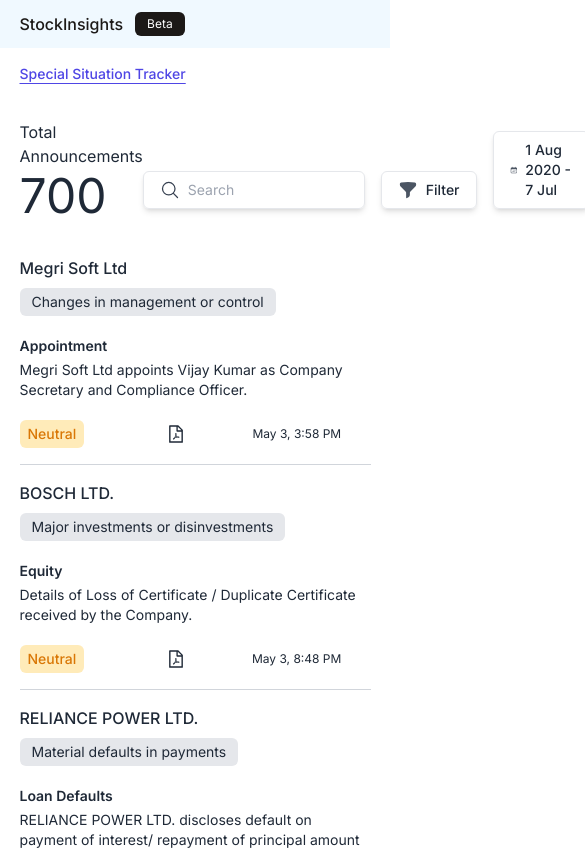
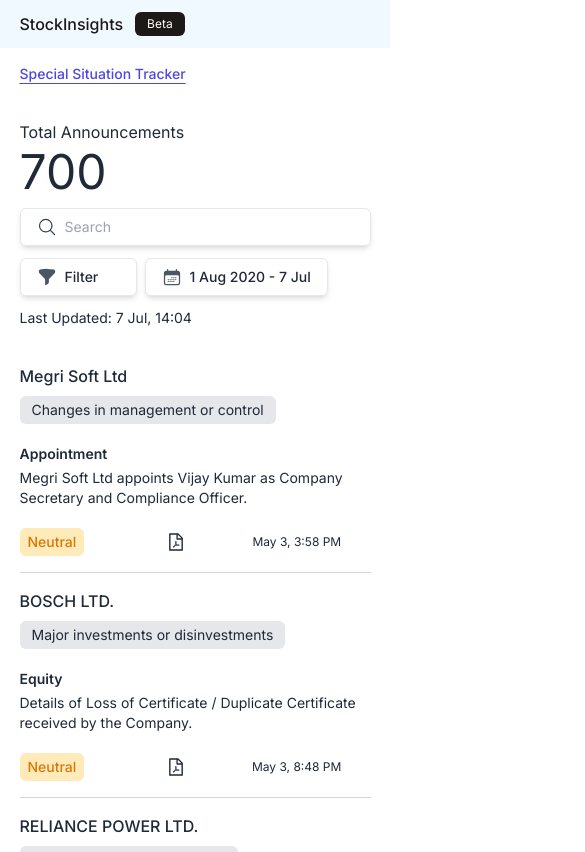
Before and after one commit to dibkb/stockInsights-assignment, a React (Vite) app: page /announcement in a window 390 px wide. Shown: the top 852 px of the page, 585 px wide, since content can reach past the window. Built offline with nearby package versions, Linux system fonts and the light colour scheme; no server answers.

Commit message:
mobile responsive

```diff
--- a/src/components/Announcementcomp.tsx
+++ b/src/components/Announcementcomp.tsx
@@ -4,7 +4,7 @@
 import Filtermodal from "./Filtermodal";
 export const Searchbox: React.FunctionComponent = () => {
   return (
-    <div className="border shadow-md text-sm rounded-md py-2 px-4 flex gap-2 items-center">
+    <div className="border shadow-md text-sm rounded-md py-2 px-4 flex gap-2 items-center w-full">
       <MagnifyingGlassIcon className="h-5 w-5 text-gray-700" />
       <input type="text" placeholder="Search" className="w-40" />
     </div>
@@ -19,7 +19,7 @@
 }) => {
   const [showFilter, setShowFilter] = useState<boolean>(false);
   return (
-    <div className="relative">
+    <div className="relative w-1/3 mr-2 sm:mr-0">
       <div
         onClick={() => setShowFilter((prev) => !prev)}
         className="cursor-pointer select-none border shadow-md text-sm rounded-md py-2 px-4 flex gap-2 items-center"
@@ -40,7 +40,7 @@
 };
 export const Datepicker: React.FC = () => {
   return (
-    <div className="cursor-pointer select-none border shadow-md text-sm rounded-md py-2 px-4 flex gap-2 items-center">
+    <div className="white cursor-pointer select-none border shadow-md text-sm rounded-md py-2 px-4 flex gap-2 items-center">
       <CalendarDaysIcon className="h-5 w-5 text-gray-600" />
       <h3 className="text-gray-800 font-medium">1 Aug 2020 - 7 Jul</h3>
     </div>
--- a/src/components/Navbar.tsx
+++ b/src/components/Navbar.tsx
@@ -3,7 +3,7 @@
   return (
     <>
       <div className="bg-sky-50 py-3">
-        <div className="sm:container max-w-[90%] mx-auto">
+        <div className="xl:container max-w-[90%] mx-auto">
           <section className="flex gap-3 items-center">
             <p className="font-medium text-stone-900">StockInsights</p>
             <p className="bg-stone-900 rounded-md text-white px-3 py-1 text-xs font-base">
--- a/src/pages/Announcement.tsx
+++ b/src/pages/Announcement.tsx
@@ -29,12 +29,12 @@
       <h3 className="text-sm font-medium underline underline-offset-4 text-indigo-600 mt-4">
         Special Situation Tracker
       </h3>
-      <main className="flex justify-between mt-9 items-center">
+      <main className="flex flex-col lg:flex-row justify-between mt-9 lg:items-center gap-y-3">
         <div>
-          <h4>Total Announcements</h4>
+          <h4 className="whitespace-nowrap">Total Announcements</h4>
           <h2 className="text-5xl mt-1">700</h2>
         </div>
-        <main className="flex items-end gap-4">
+        <main className="flex sm:items-end sm:gap-4 whitespace-nowrap flex-wrap sm:flex-nowrap sm:flex-row items-start gap-y-3 sm:gap-y-0">
           <Searchbox />
           <Filter
             setFilteredCompanies={setFilteredCompanies}
--- a/src/pages/Layout.tsx
+++ b/src/pages/Layout.tsx
@@ -6,7 +6,7 @@
   return (
     <div className="text-gray-800">
       <Navbar />
-      <div className="sm:container max-w-[90%] mx-auto">
+      <div className="xl:container max-w-[90%] mx-auto">
         <Outlet />
       </div>
     </div>
```
